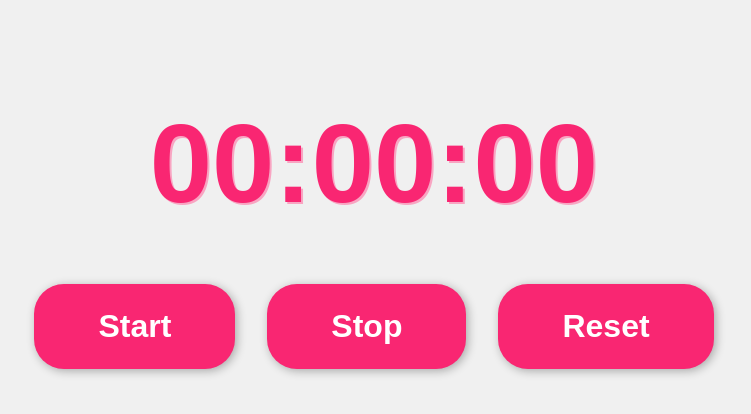
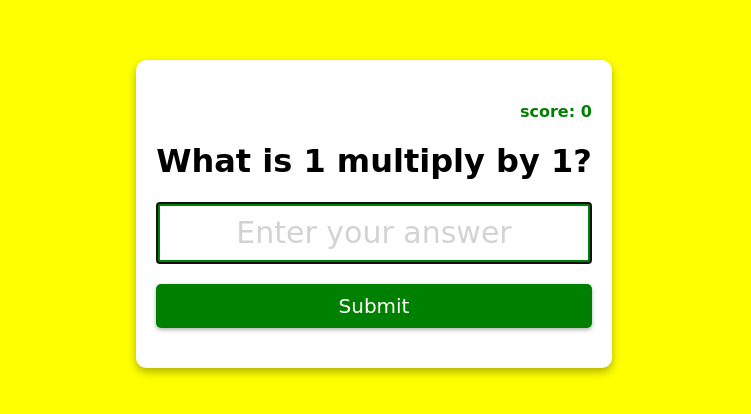
Before and after one commit to aGabrr05y/Pmultiplicador, a plain HTML site: page index.html in a window 1280 px wide. Shown: the part 186-600 px from the top of the page, without its empty margins (266-1017 px from the left). Drawn offline with Linux system fonts and the light colour scheme.

Commit message:
Corregi los archivos del temporizador por el de la calculadora

```diff
--- a/index.html
+++ b/index.html
@@ -1,20 +1,26 @@
 <!DOCTYPE html>
 <html lang="en">
-<head>
-    <meta charset="UTF-8">
-    <meta http-equiv="X-UA-Compatible" content="IE=edge">
-    <meta name="viewport" content="width=device-width, initial-scale=1.0">
-    <title>Stopwatch</title>
-    <link rel="stylesheet" href="style.css">
-</head>
-<body>
-
-    <div id="timer">00:00:00</div>
-    <div id="buttons">
-        <button id="start">Start</button>
-        <button id="stop">Stop</button>
-        <button id="reset">Reset</button>
-    </div>
+  <head>
+    <meta charset="UTF-8" />
+    <meta http-equiv="X-UA-Compatible" content="IE=edge" />
+    <meta name="viewport" content="width=device-width, initial-scale=1.0" />
+    <title>Multiplication App</title>
+    <link rel="stylesheet" href="style.css" />
+  </head>
+  <body>
+    <form class="form" id="form">
+      <h4 class="score" id="score">score: 0</h4>
+      <h1 id="question">What is 1 multiply by 1?</h1>
+      <input
+        type="text"
+        class="input"
+        id="input"
+        placeholder="Enter your answer"
+        autofocus
+        autocomplete="off"
+      />
+      <button type="submit" class="btn">Submit</button>
+    </form>
     <script src="index.js"></script>
-</body>
+  </body>
 </html>
--- a/style.css
+++ b/style.css
@@ -1,61 +1,58 @@
 body {
-    background-color: #f0f0f0;
-    font-family: "Poppins", sans-serif;
+    margin: 0;
     display: flex;
-    flex-direction: column;
     justify-content: center;
-    min-height: 100vh;
-    overflow: hidden;
+    height: 100vh;
     align-items: center;
+    text-align: center;
+    background-color: yellow;
+    font-family: cursive;
   }
 
-#timer {
-    font-size: 7rem;
-    font-weight: 700;
-    text-shadow: 2px 2px #f8a5c2;
-    color: #f92672;
-    width: 600px;
-    text-align: center;
-    margin: 40px auto;
+  .form {
+    background-color: white;
+    padding: 20px;
+    box-shadow: 0 4px 8px rgba(0, 0, 0, 0.3);
+    border-radius: 10px;
+    margin: 10px;
   }
 
-#buttons {
-    display: flex;
-    justify-content: center;
+  .input {
+    display: block;
+    width: 100%;
+    box-sizing: border-box;
+    font-size: 30px;
+    text-align: center;
+    padding: 10px;
+    border: solid 4px green;
+    color: green;
   }
 
-button {
-    background-color: #f92672;
+  .input::placeholder {
+    color: lightgray;
+    font-family: cursive;
+  }
+
+  .btn {
+    background-color: green;
     color: white;
     border: none;
-    font-size: 2rem;
-    font-weight: bold;
-    padding: 1.5rem 4rem;
-    margin: 1rem;
-    border-radius: 30px;
+    display: block;
+    width: 100%;
+    padding: 10px;
+    font-size: 20px;
+    font-family: cursive;
+    margin: 20px 0;
+    border-radius: 5px;
+    box-shadow: 0 2px 4px rgba(0, 0, 0, 0.3);
     cursor: pointer;
-    box-shadow: 2px 2px 10px rgba(0, 0, 0, 0.3);
-    transition: all 0.2s;
   }
 
-button:hover {
-    background-color: #f44583;
-    box-shadow: 2px 2px 10px rgba(0, 0, 0, 0.5);
+  .btn:hover {
+    filter: brightness(0.9);
   }
 
-button[disabled] {
-    opacity: 0.5;
-    cursor: default;
+  .score {
+    color: green;
+    text-align: right;
   }
-
-@media (max-width: 800px) {
-    #timer {
-    font-size: 4rem;
-    width: 350px;
-    }
-
-    button {
-    font-size: 1.5rem;
-    padding: 1rem 2rem;
-    }
-}
```
Lines whose indentation alone changed are shown as unchanged.
